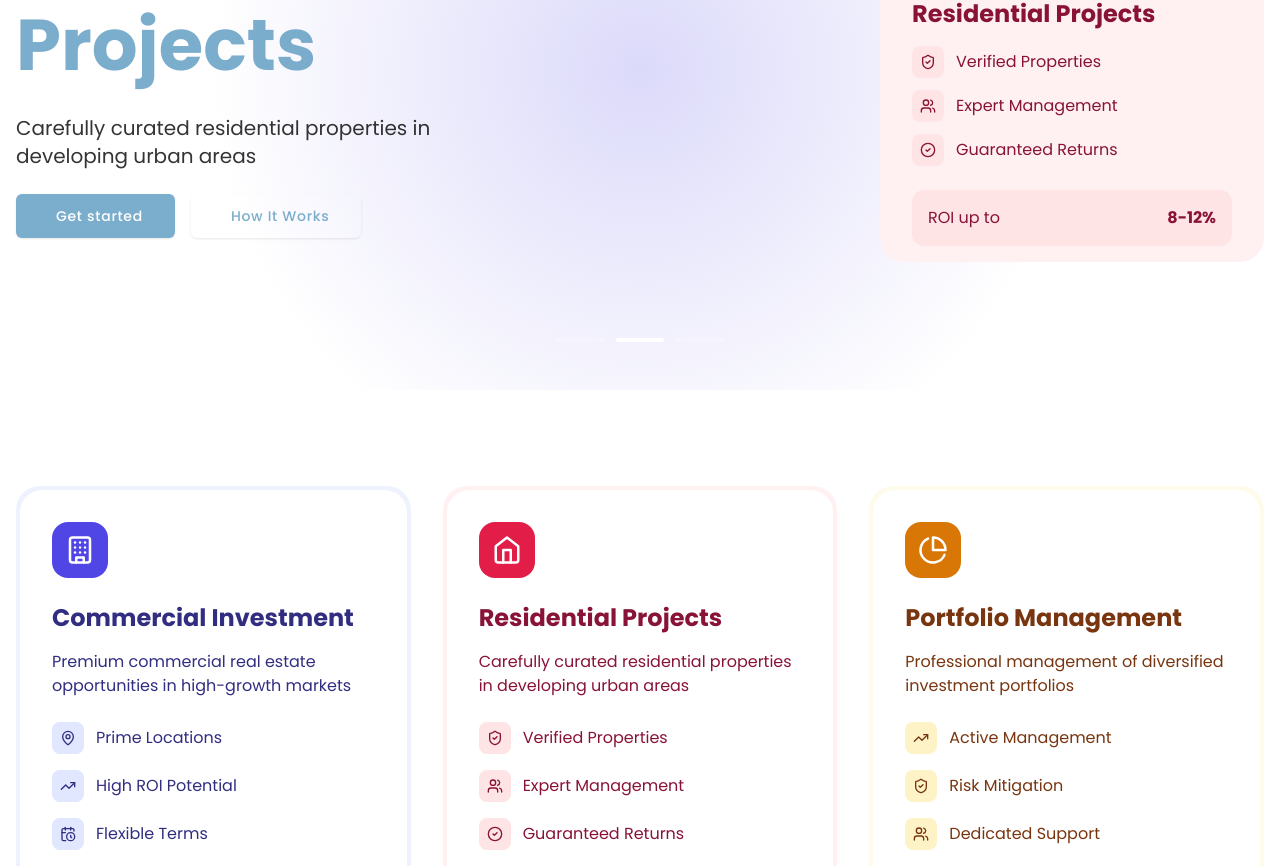
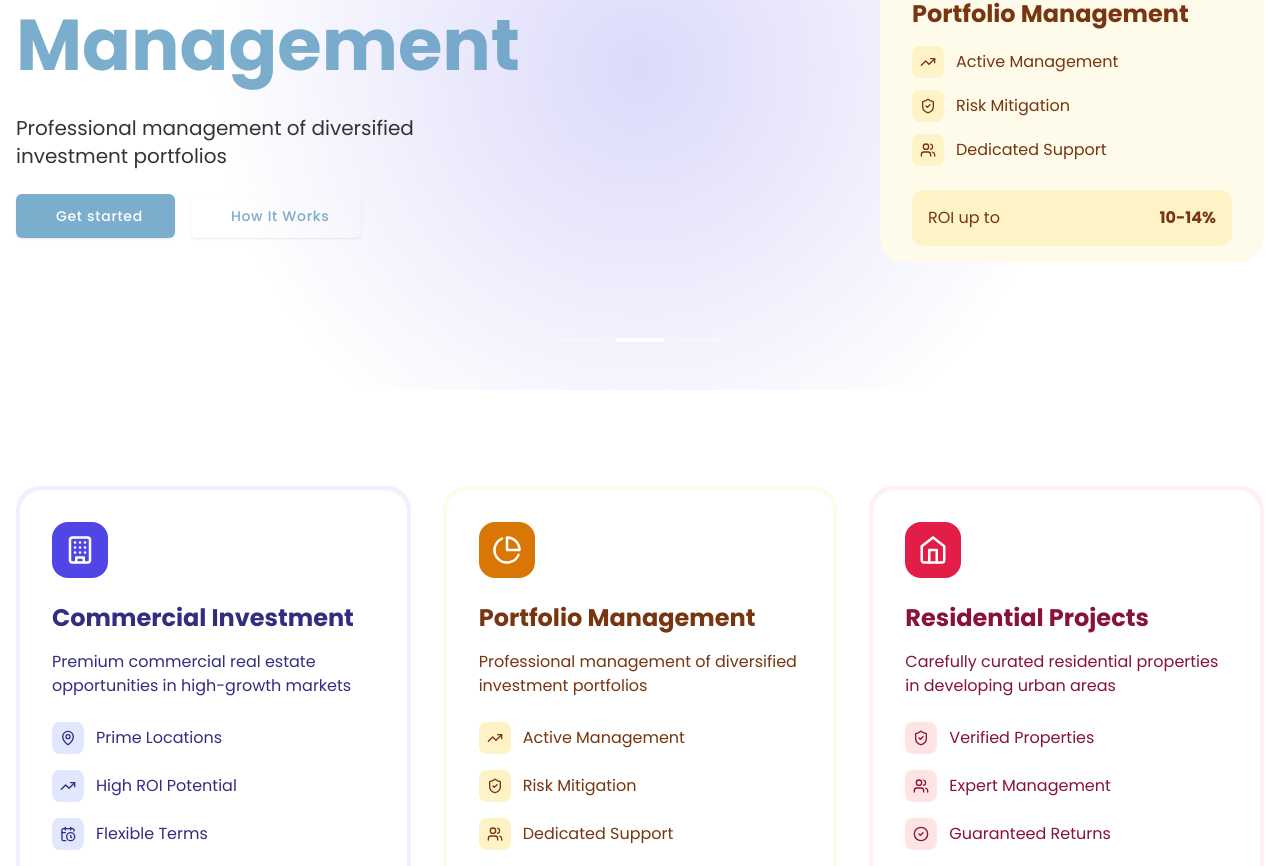
Before and after one commit to FundingUp/FundingUp, a Next.js app: page /services in a window 1280 px wide. Shown: the part 314-1180 px from the top of the page. Built offline with nearby package versions, Linux system fonts and the light colour scheme.

Commit message:
fix image blur to load image faster

```diff
--- a/src/app/about/page.tsx
+++ b/src/app/about/page.tsx
@@ -22,14 +22,14 @@ export default function About() {
             role: "CEO at TechCorp",
             content: "Working with this team has transformed our investment strategy. Their expertise and professional approach are unmatched.",
             rating: 5,
-            image: "/images/banner.jpg"
+            image: "/images/banner.avif"
         },
         {
             name: "Michael Chen",
             role: "Real Estate Developer",
             content: "Their attention to detail and market insight helped us achieve exceptional returns on our investments.",
             rating: 5,
-            image: "/images/banner.jpg"
+            image: "/images/banner.avif"
         }
     ]
 
@@ -112,7 +112,7 @@ export default function About() {
                             <div className="absolute inset-0 bg-gradient-to-r from-primary/20 to-primary/10 rounded-lg transform rotate-3" />
                             <div className="absolute inset-0 bg-white rounded-lg shadow-2xl -rotate-3 overflow-hidden" >
                                 <Image
-                                    src={'/images/banner.jpg'}
+                                    src={'/images/banner.avif'}
                                     alt="image"
                                     fill
                                     priority
--- a/src/app/page.tsx
+++ b/src/app/page.tsx
@@ -6,6 +6,7 @@ import InvestKnowlegeInsentive from "@/components/home/InvestKnowlegeInsentive"
 import MainFundings from "@/components/home/MainFundings"
 import ServicesSection from "@/components/home/ServicesSection"
 import Image from "next/image"
+import background from '../../public/images/banner.avif'
 
 export default function Home() {
 
@@ -15,13 +16,14 @@ export default function Home() {
       {/* Fixed Background Image */}
       <div className="fixed inset-0 -z-10">
         <Image
-          src="/images/banner.jpg"
+          src={background}
           alt="Background"
           fill
           priority
-          className="object-cover object-center"
+          className="object-cover object-center relative"
           sizes="100vw"
           quality={100}
+          placeholder="blur"
         />
         <div className="absolute inset-0 bg-black/50" />
       </div>
--- a/src/app/services/page.tsx
+++ b/src/app/services/page.tsx
@@ -52,6 +52,25 @@ const ServicesPage = () => {
         },
         {
             id: 2,
+            icon: <LuPieChart className="text-3xl" />,
+            title: "Portfolio Management",
+            description: "Professional management of diversified investment portfolios",
+            features: [
+                { icon: <LuTrendingUp />, text: "Active Management" },
+                { icon: <LuShieldCheck />, text: "Risk Mitigation" },
+                { icon: <LuUsers />, text: "Dedicated Support" }
+            ],
+            stats: {
+                roi: "10-14%",
+                minimum: "$100,000",
+                term: "12 months"
+            },
+            theme: "bg-amber-50 text-amber-900",
+            accent: "bg-amber-600",
+            highlight: "bg-amber-100"
+        },
+        {
+            id: 3,
             icon: <LuHome className="text-3xl" />,
             title: "Residential Projects",
             description: "Carefully curated residential properties in developing urban areas",
@@ -69,25 +88,6 @@ const ServicesPage = () => {
             accent: "bg-rose-600",
             highlight: "bg-rose-100"
         },
-        {
-            id: 3,
-            icon: <LuPieChart className="text-3xl" />,
-            title: "Portfolio Management",
-            description: "Professional management of diversified investment portfolios",
-            features: [
-                { icon: <LuTrendingUp />, text: "Active Management" },
-                { icon: <LuShieldCheck />, text: "Risk Mitigation" },
-                { icon: <LuUsers />, text: "Dedicated Support" }
-            ],
-            stats: {
-                roi: "10-14%",
-                minimum: "$100,000",
-                term: "12 months"
-            },
-            theme: "bg-amber-50 text-amber-900",
-            accent: "bg-amber-600",
-            highlight: "bg-amber-100"
-        }
     ];
 
     const heroVariants = {
```
Also changed, not shown: public/images/banner.avif (added), public/images/building4.jpeg (added).
